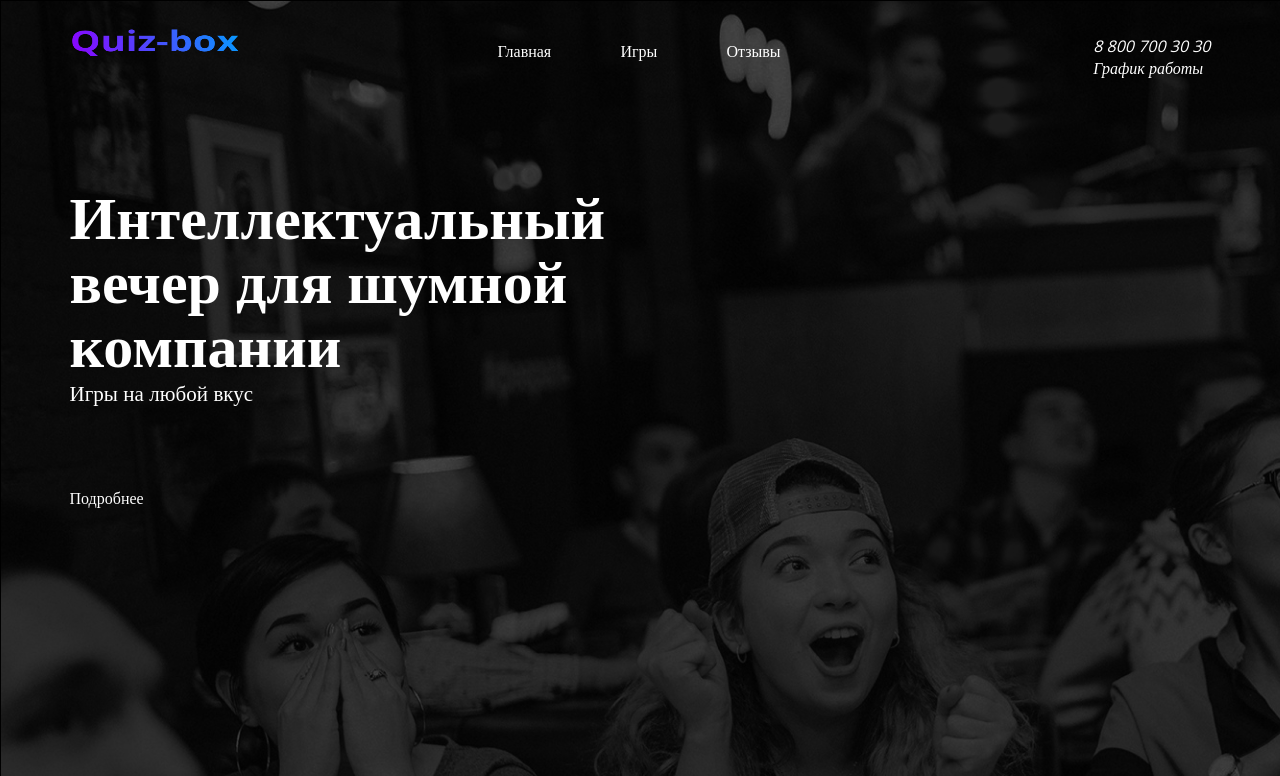
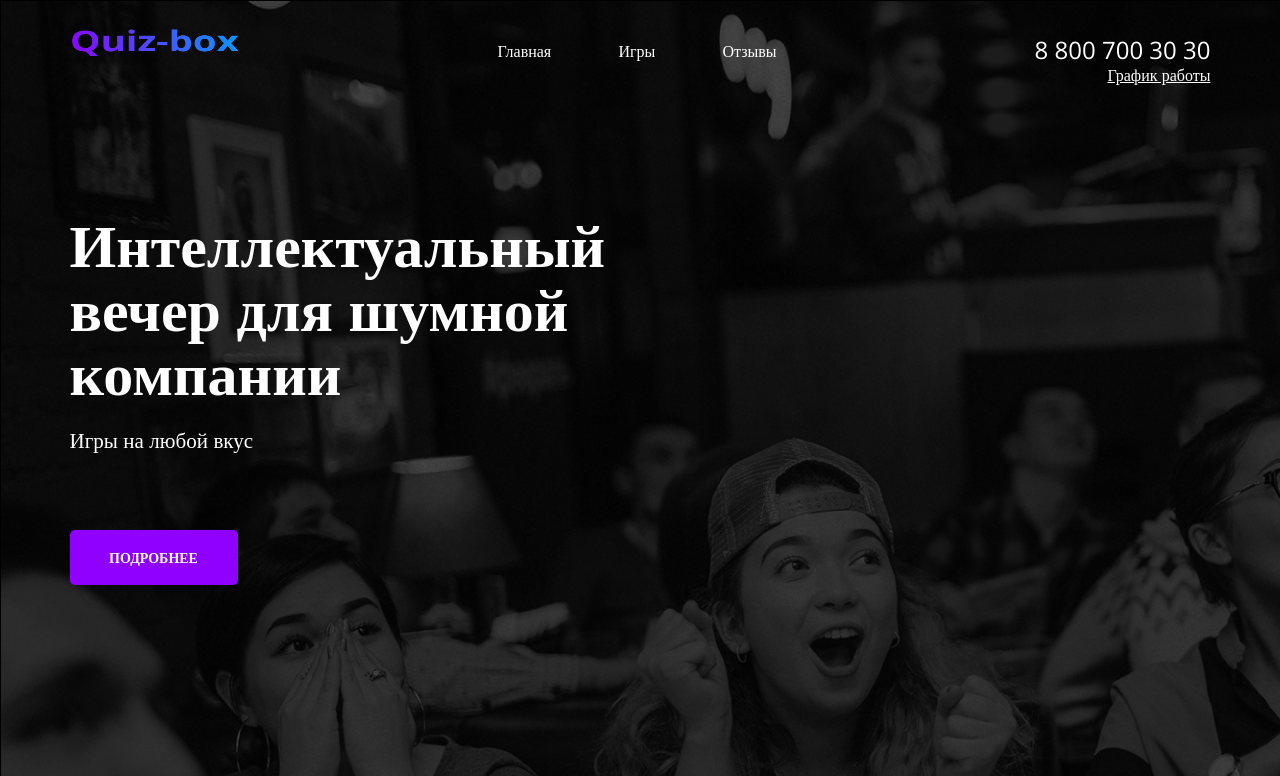
Before and after one commit to dmoldd/site1, a plain HTML site: page index.html in a window 1280 px wide. Shown: the top 776 px of the page. Drawn offline with nearby package versions, Linux system fonts and the light colour scheme.

Commit message:
Добавил изменения

```diff
--- a/css/base.css
+++ b/css/base.css
@@ -70,7 +70,7 @@ h3,
 h4,
 h5,
 h6 {
-	font-weight: normal;
+	/* font-weight: normal; */
 	margin: 0;
 }
 
@@ -82,6 +82,7 @@ p {
 button {
 	cursor: pointer;
 }
+
 a {
 	color: inherit;
 	cursor: pointer;
--- a/css/header.css
+++ b/css/header.css
@@ -20,10 +20,17 @@
 .contacts {
 	float: right;
 	margin-top: 35px;
+	/* font-family: 'OpenSans'; */
+	font-weight: 400;
+	font-size: 24px;
+	line-height: 30px;
+	font-style: normal;
+	/* letter-spacing:1px; */
+	color: #FFFFFF;
 }
 
 .menu__item {
-    margin-right: 65px;
+    margin-right: 63px;
 	color: #FFFFFF;
 }
 .menu {
@@ -34,3 +41,16 @@
 .contacts__phone, .contacts__info {
 	color: #FFFFFF;
 }
+
+
+.contacts__info {
+	/* font-family: 'OpenSans'; */
+	font-weight: 400;
+	font-size: 16px;
+	line-height: 20px;
+	text-decoration-line: underline;
+	letter-spacing:normal;
+	color: #FFFFFF;
+	text-align: right;
+
+}
--- a/css/hello.css
+++ b/css/hello.css
@@ -1,19 +1,20 @@
 .hello {
-    margin-top: 22px;
+    margin-top: 150px;
     width: 637px;
 }
 
 .hello__title {
-    font-family: 'OpenSans';
+    /* font-family: 'OpenSans'; */
     font-weight: 700;
-    font-size: 60px;
+    font-size: 40px;
     line-height: 64px;
     color: #FFFFFF;
 }
 
 .hello_subtitle {
-
-    font-family: 'Open Sans';
+    margin-top: 22px;
+    margin-bottom: 75px;
+    /* font-family: 'OpenSans'; */
     font-style: normal;
     font-weight: 400;
     font-size: 21px;
@@ -22,6 +23,19 @@
 }
 
 .button__hello {
-    margin-top: 79px;
-    color: #FFFFFF;
+    /* margin-top: 75px; */
+    background: #8F00FF;
+    border-radius: 5px;
+    height: 55px;
+    width: 168px;
+    display: table-cell;
+    /* font-family: 'OpenSans'; */
+	font-weight: 700;
+	font-size: 14px;
+	line-height: 16px;
+	text-transform: uppercase;
+	color: #FFFFFF;
+    text-align:center;
+    vertical-align:middle;
+
 }
--- a/css/newsofweek.css
+++ b/css/newsofweek.css
@@ -1,10 +1,10 @@
 .newsofweek {
-    margin-top: 198px;
+    margin-top: 97px;
     width: 1140px;
 }
 
 .title--new {
-    font-family: 'OpenSans';
+    /* font-family: 'OpenSans'; */
     font-weight: 700;
     font-size: 36px;
     line-height: 42px;
@@ -69,6 +69,11 @@
 
 }
 
+.newsofweek__img--new {
+    position: relative;
+    top: 9px;
+}
+
 .title--new {
     width: max-content;
 }
--- a/index.html
+++ b/index.html
@@ -38,7 +38,7 @@
                 <div class="container">
                     <section class="hello"> <!-- Блок приветствия -->
                         <div class="container">
-                            <h1 class="hello__title">Интеллектуальный вечер для шумной компании</h1>
+                            <div class="hello__title"><h1>Интеллектуальный вечер для шумной компании</h1></div>
                             <div class="hello_subtitle">Игры на любой вкус</div> <!-- ОТСТУП 22-->
                             <div class="button__hello">
                                 <a href="#" class="button">Подробнее</a> <!-- ОТСТУП 79-->
```
